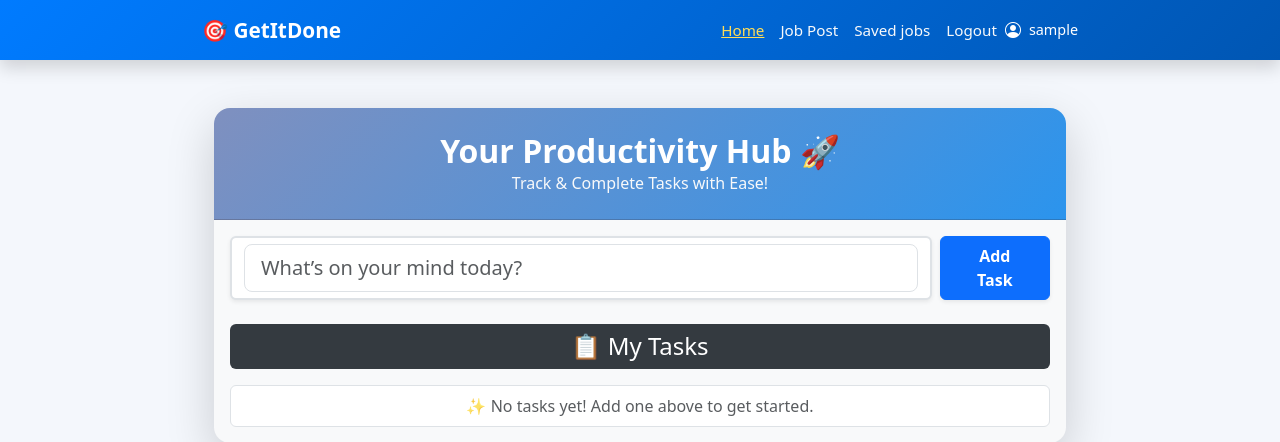
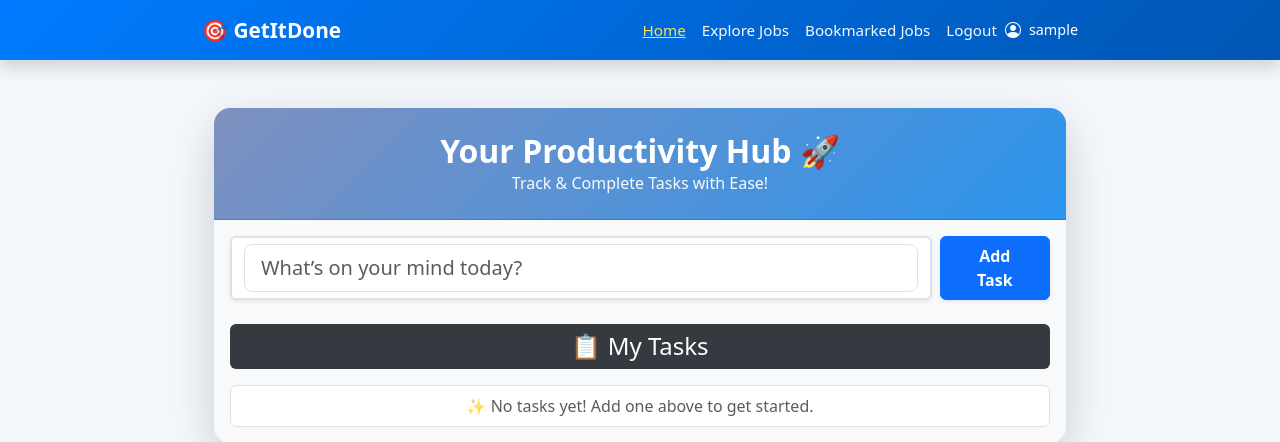
Before and after one commit to suryan28/Todo-Application, a Django app: page / in a window 1280 px wide. Shown: the top 442 px of the page. Run offline with Django 3.2, Linux system fonts and the light colour scheme; the visitor is signed in with stand-in values (Sample User, id 1); data that the repository does not hold is empty.

Commit message:
update name in nav.

```diff
--- a/todoapp/templates/base.html
+++ b/todoapp/templates/base.html
@@ -75,10 +75,10 @@
                     {% if user.is_authenticated %}
 
                         <li class="nav-item d-flex align-items-center">
-                            <a class="nav-link" href="{% url 'job_post' %}">Job Post</a>
+                            <a class="nav-link" href="{% url 'job_post' %}">Explore Jobs                            </a>
                         </li>
                         <li class="nav-item d-flex align-items-center">
-                            <a class="nav-link" href="{% url 'saved_jobs' %}">Saved jobs</a>
+                            <a class="nav-link" href="{% url 'saved_jobs' %}">Bookmarked Jobs</a>
                         </li>
                         <li class="nav-item">
                             <a class="nav-link" href="{% url 'logout' %}">Logout</a>
```
